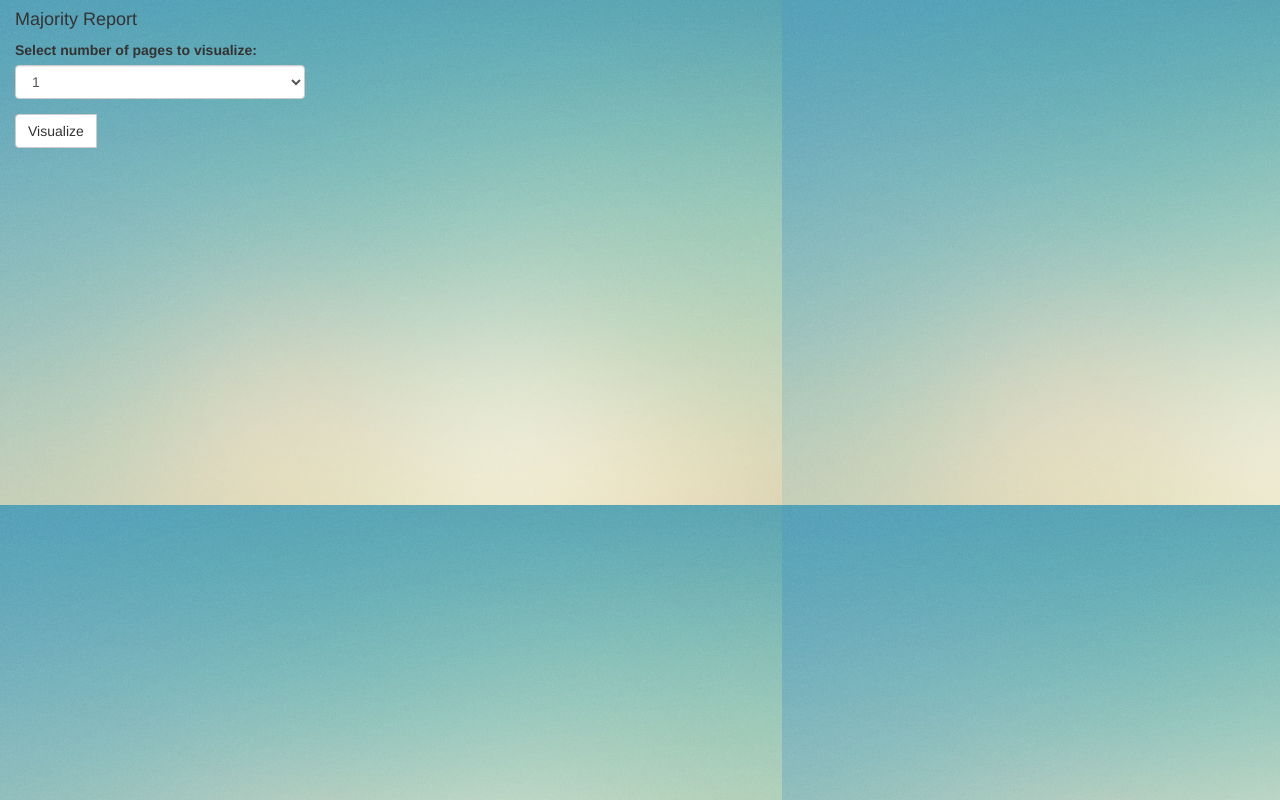
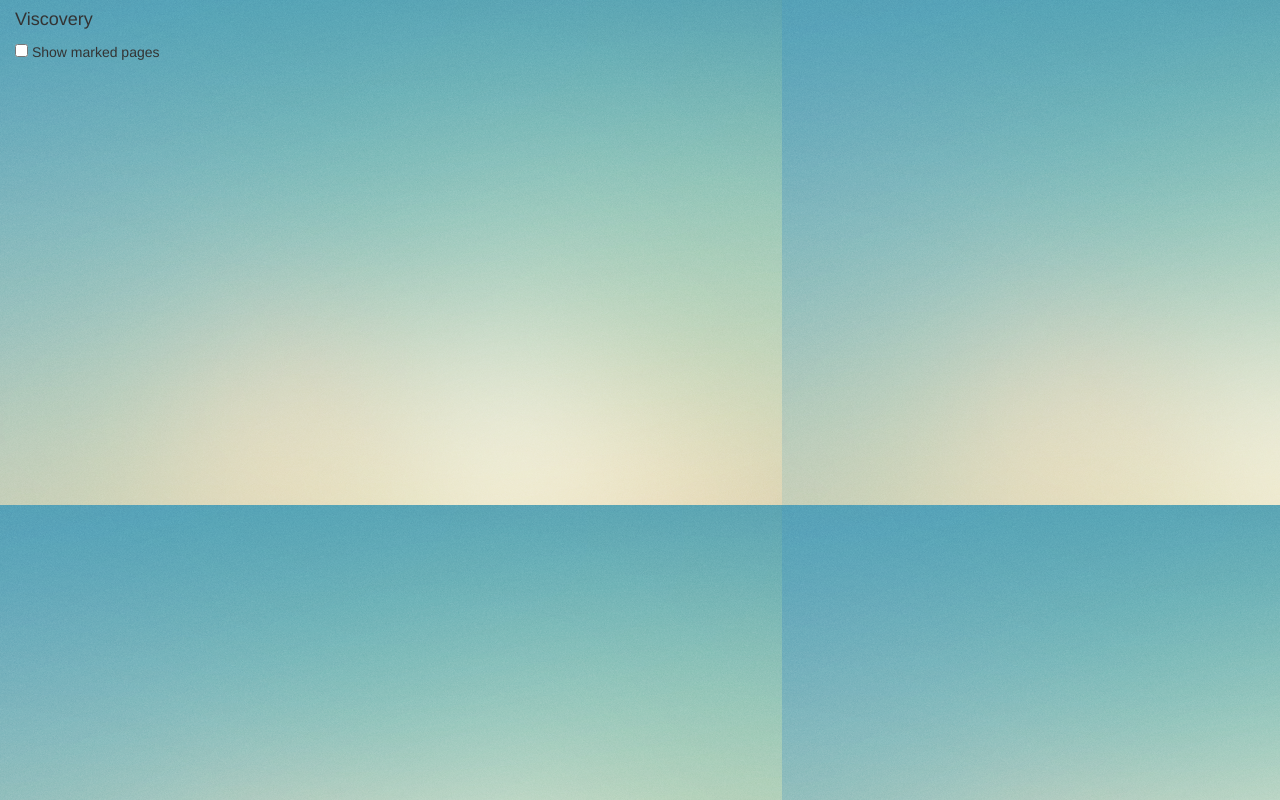
Before and after one commit to magnum478/INF219-Viscovery, a browser extension: page Viscovery/html/settings.html in a window 1280 px wide. Drawn offline with Linux system fonts and the light colour scheme.

Commit message:
Add files via upload

```diff
--- a/Viscovery/html/settings.html
+++ b/Viscovery/html/settings.html
@@ -14,18 +14,12 @@
     <div class="container-fluid">
       <div class="row">
         <div class="col-xs-12">
-          <h4>Majority Report</h4>
+          <h4>Viscovery</h4>
             <div class="form-group">
-              <label for="sel1">Select number of pages to visualize:</label>
-              <select class="form-control" id="selectionNumPages">
-                <option value="1">1</option>
-                <option value="2">2</option>
-                <option value="3">3</option>
-                <option value="4">4</option>
-              </select>
+              <form action="demo_form.asp">
+                <input type="checkbox" name="marked" value="marked" id="isMarkedSelected"> Show marked pages <br>
+              </form>
             </div>
-            <div class="btn-group" role="group" aria-label="...">
-            <button class="btn btn-default" type="button" id="btnScreenshot">Visualize</button>
             <br/> <br/>
           </div>
         </div>
```
